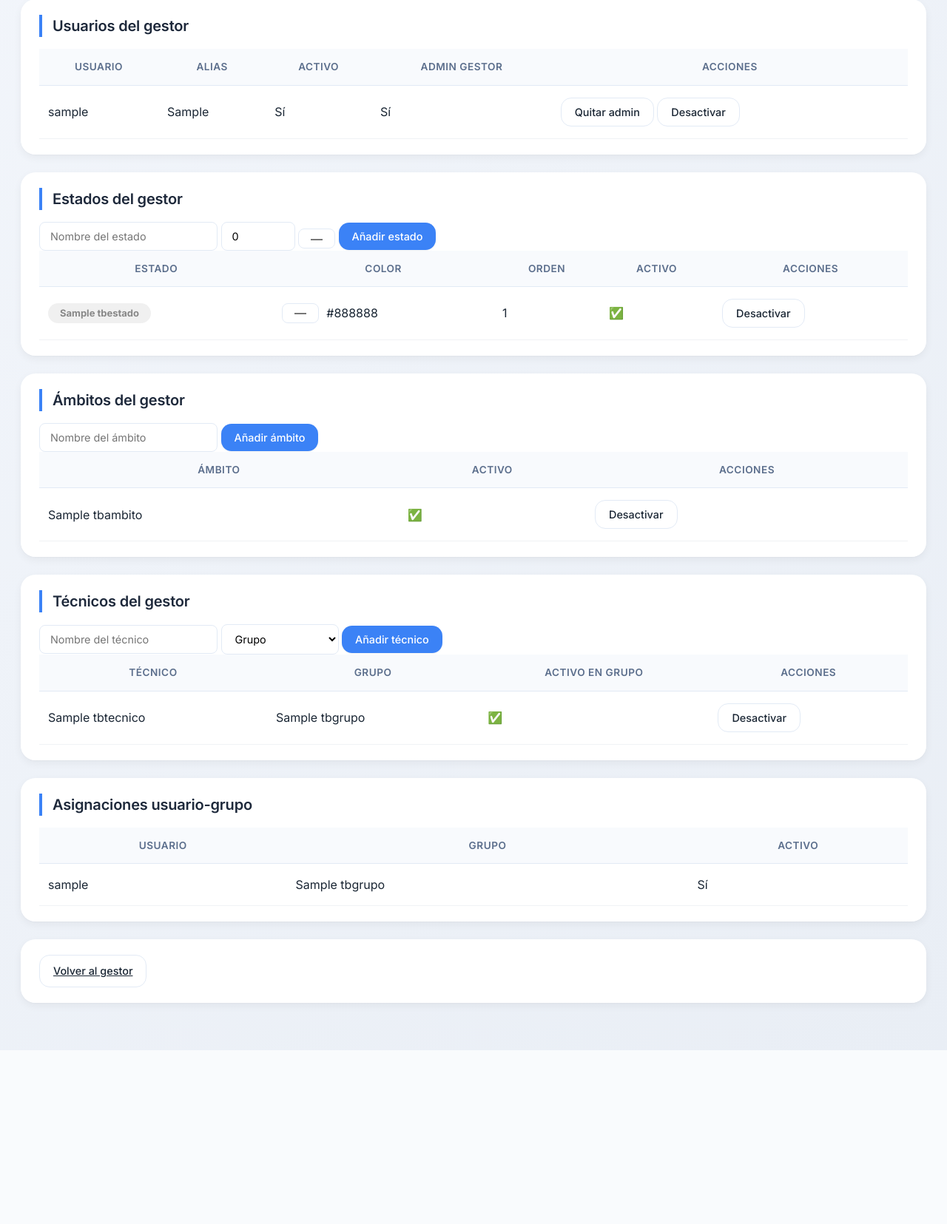
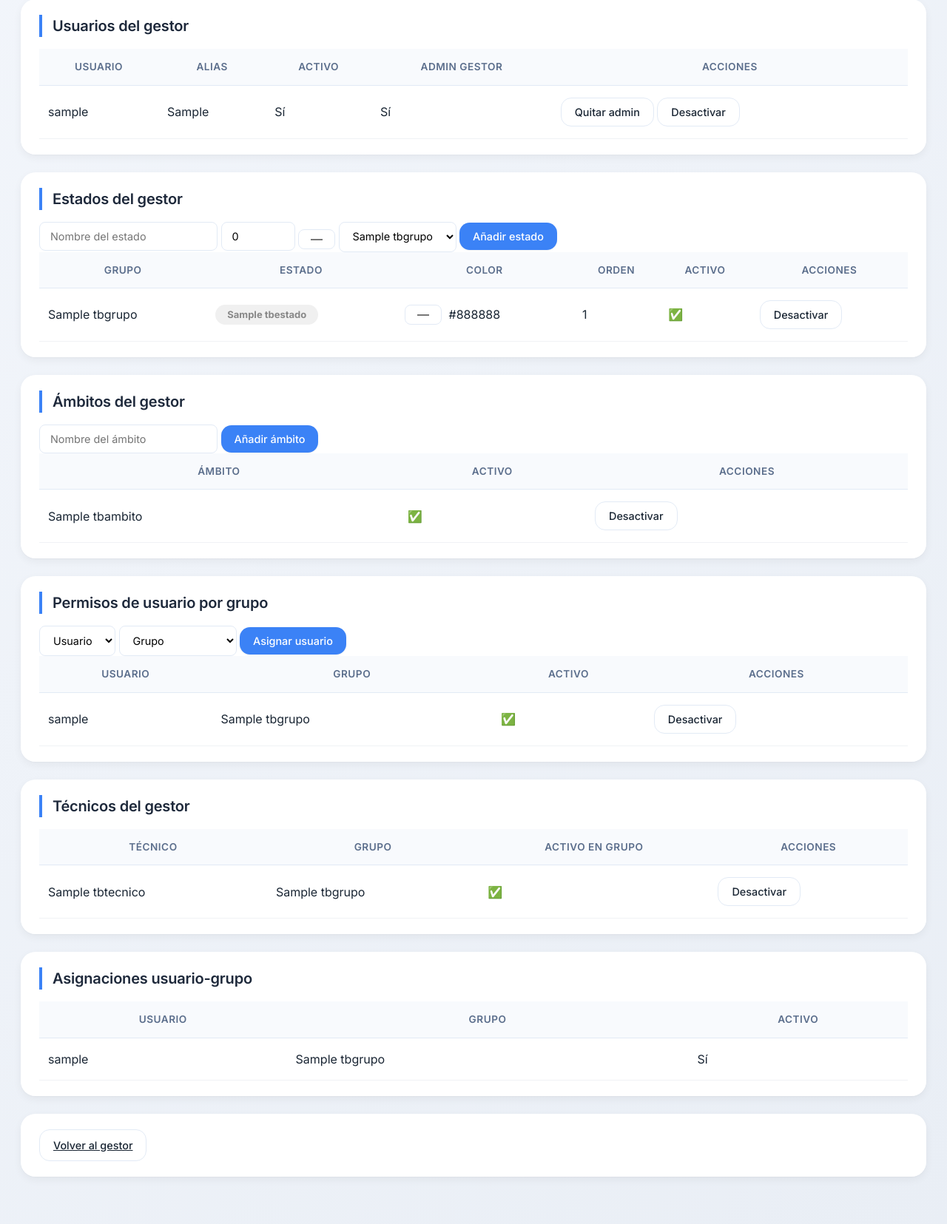
Before and after one commit to Ootoito/gestor-tareas-ia-master, a Django app: page /admin-gestor/ in a window 1280 px wide. Shown: the part 822-2477 px from the top of the page at 74% size. Before the commit the page ends 2242 px from the top, so only its background shows below. Run offline with Django 5.2, Linux system fonts and the light colour scheme; a user stored in the database is signed in; tables that the repository leaves empty hold one stand-in row (values such as "Sample post").

Commit message:
Sincroniza usuarios y tecnicos al asignar grupos

```diff
--- a/gestor_tareas/static/gestortareas/style_gestor_tareas.css
+++ b/gestor_tareas/static/gestortareas/style_gestor_tareas.css
@@ -906,3 +906,14 @@ input:focus, select:focus, textarea:focus {
     min-width: 92px;
     text-align: center;
 }
+
+.acciones-inline {
+    display: flex;
+    align-items: center;
+    justify-content: center;
+    gap: 10px;
+}
+
+.acciones-inline form {
+    margin: 0;
+}
--- a/gestor_tareas/templates/gestortareas/admin_gestor.html
+++ b/gestor_tareas/templates/gestortareas/admin_gestor.html
@@ -234,6 +234,16 @@
                value="#6c757d"
                title="Color del estado">
 
+        <select name="id_grupo_estado"
+            onchange="window.location.href='?grupo_estados=' + this.value;">
+            {% for grupo in grupos %}
+                <option value="{{ grupo.id }}"
+                    {% if id_grupo_filtro_estados|stringformat:"s" == grupo.id|stringformat:"s" %}selected{% endif %}>
+                    {{ grupo.nombre }}
+                </option>
+            {% endfor %}
+        </select>
+
         <button type="submit" class="btn-primary">
             Añadir estado
         </button>
@@ -243,6 +253,7 @@
 
         <thead>
             <tr>
+                <th>Grupo</th>
                 <th>Estado</th>
                 <th>Color</th>
                 <th>Orden</th>
@@ -256,7 +267,7 @@
         {% for estado in estados_gestor %}
 
             <tr>
-
+                <td>{{ estado.grupo.nombre }}</td>
     <td>
         <span class="estado-preview"
               style="background-color: {{ estado.color }}20; color: {{ estado.color }};">
@@ -412,21 +423,24 @@
     </table>
 
 </section>
-<!-- TÉCNICOS -->
+<!-- USUARIOS / GRUPOS -->
 <section class="panel">
 
-    <h2>Técnicos del gestor</h2>
+    <h2>Permisos de usuario por grupo</h2>
 
     <form method="post" class="inline-form">
         {% csrf_token %}
 
-        <input type="hidden" name="accion" value="crear_tecnico">
+        <input type="hidden" name="accion" value="asignar_usuario_grupo">
 
-        <input type="text"
-               name="nombre_tecnico"
-               placeholder="Nombre del técnico">
+        <select name="id_usuario_grupo">
+            <option value="">Usuario</option>
+            {% for usuario in usuarios_auth %}
+                <option value="{{ usuario.id }}">{{ usuario.username }}</option>
+            {% endfor %}
+        </select>
 
-        <select name="id_grupo_tecnico">
+        <select name="id_grupo_usuario">
             <option value="">Grupo</option>
             {% for grupo in grupos %}
                 <option value="{{ grupo.id }}">{{ grupo.nombre }}</option>
@@ -434,9 +448,62 @@
         </select>
 
         <button type="submit" class="btn-primary">
-            Añadir técnico
+            Asignar usuario
         </button>
     </form>
+
+    <table class="task-table">
+        <thead>
+            <tr>
+                <th>Usuario</th>
+                <th>Grupo</th>
+                <th>Activo</th>
+                <th>Acciones</th>
+            </tr>
+        </thead>
+
+        <tbody>
+            {% for rel in relaciones %}
+            <tr>
+                <td>{{ rel.usuario.username }}</td>
+                <td>{{ rel.grupo.nombre }}</td>
+                <td>
+                    {% if rel.activo %}
+                        ✅
+                    {% else %}
+                        ❌
+                    {% endif %}
+                </td>
+                <td>
+                    <form method="post" class="inline-form">
+                        {% csrf_token %}
+
+                        <input type="hidden" name="accion" value="toggle_usuario_grupo">
+                        <input type="hidden" name="id_relacion_usuario_grupo" value="{{ rel.id }}">
+
+                        <button type="submit" class="btn-secondary">
+                            {% if rel.activo %}
+                                Desactivar
+                            {% else %}
+                                Activar
+                            {% endif %}
+                        </button>
+                    </form>
+                </td>
+            </tr>
+            {% empty %}
+            <tr>
+                <td colspan="4">No hay relaciones usuario/grupo.</td>
+            </tr>
+            {% endfor %}
+        </tbody>
+    </table>
+
+</section>
+<!-- TÉCNICOS -->
+<section class="panel">
+
+    <h2>Técnicos del gestor</h2>
 
     <table class="task-table">
         <thead>
--- a/gestor_tareas/views.py
+++ b/gestor_tareas/views.py
@@ -101,17 +101,17 @@ def usuario_es_admin_gestor(user):
 # Catálogos desde BD
 # =========================================================
 
-def read_estados():
-    sql = """
-        SELECT nombre
-        FROM gestor_tareas_tbestados
-        WHERE activo = 1
-        ORDER BY orden, nombre
-    """
-    with connection.cursor() as cursor:
-        cursor.execute(sql)
-        return [row[0] for row in cursor.fetchall()]
-
+def read_estados(id_grupo=None):
+    queryset = EstadoTarea.objects.filter(activo=True)
+
+    if id_grupo is not None:
+        queryset = queryset.filter(grupo_id=id_grupo)
+
+    return list(
+        queryset
+        .order_by("orden", "nombre")
+        .values_list("nombre", flat=True)
+    )
 
 def read_ambitos():
     sql = """
@@ -298,6 +298,12 @@ def gestor_tareas_home(request):
 
     id_grupo = acceso["id_grupo"]
     grupos_usuario = read_grupos_usuario(request.user.username)
+    ids_grupos_usuario = [g["id_grupo"] for g in grupos_usuario]
+
+    if id_grupo not in ids_grupos_usuario and ids_grupos_usuario:
+        id_grupo = ids_grupos_usuario[0]
+        request.session["gestor_tareas_id_grupo"] = id_grupo
+
     # DEBUB PARA ELIMINAR INICIO
     #print("DEBUG id_grupo cargado =", id_grupo)
     # DEBUB PARA ELIMINAR FIN
@@ -309,7 +315,7 @@ def gestor_tareas_home(request):
     #print("DEBUG primera tarea =", tareas[0])
     # DEBUB PARA ELIMINAR FIN
     alertas_pendientes = read_alertas_pendientes_para_grupo(id_grupo)
-    estados = read_estados()
+    estados = read_estados(id_grupo=id_grupo)
     ambitos = read_ambitos()
     tecnicos = read_tecnicos(id_grupo=acceso["id_grupo"])
 
@@ -388,6 +394,7 @@ def gestor_tareas_home(request):
     contadores_estados = []
 
     estados_grupo = EstadoTarea.objects.filter(
+        grupo_id=id_grupo,
         activo=True
     ).order_by("orden", "nombre")
 
@@ -559,7 +566,7 @@ def nueva_tarea(request):
             return redirect("detalle_tarea", tarea_id=id_tarea)
 
     context = {
-        "estados": read_estados(),
+        "estados": read_estados(id_grupo=acceso["id_grupo"]),
         "ambitos": read_ambitos(),
         "tecnicos": read_tecnicos(id_grupo=acceso["id_grupo"]),
         "prioridades": PRIORIDADES,
@@ -1405,10 +1412,39 @@ def admin_gestor(request):
             if not nombre:
                 messages.error(request, "Debes indicar el nombre del grupo.")
             else:
-                GrupoTrabajo.objects.get_or_create(
+                grupo, creado = GrupoTrabajo.objects.get_or_create(
                     nombre=nombre,
                     defaults={"activo": True},
                 )
+
+                if creado:
+                    EstadoTarea.objects.get_or_create(
+                        grupo=grupo,
+                        nombre="Pendiente",
+                        defaults={
+                            "orden": 1,
+                            "color": "#2563eb",
+                            "activo": True,
+                        }
+                    )
+
+                    EstadoTarea.objects.get_or_create(
+                        grupo=grupo,
+                        nombre="Completada",
+                        defaults={
+                        "orden": 2,
+                        "color": "#16a34a",
+                        "activo": True,
+                        }
+                    )
+
+                    AmbitoTarea.objects.get_or_create(
+                        nombre="General",
+                        defaults={
+                            "activo": True,
+                        }
+                    )
+
                 messages.success(request, "Grupo creado correctamente.")
 
         elif accion == "crear_usuario":
@@ -1447,6 +1483,25 @@ def admin_gestor(request):
                         grupo=grupo,
                         defaults={"activo": True},
                     )
+
+                    perfil_usuario = UsuarioGestor.objects.filter(user=usuario).first()
+                    alias_tecnico = perfil_usuario.alias if perfil_usuario and perfil_usuario.alias else usuario.username
+
+                    tecnico, _ = Tecnico.objects.update_or_create(
+                        nombre=alias_tecnico,
+                        defaults={"activo": True},
+                    )
+
+                    TecnicoGrupo.objects.update_or_create(
+                        tecnico=tecnico,
+                        grupo=grupo,
+                        defaults={"activo": True},
+                    )
+
+                    if user == request.user:
+                        request.session["gestor_tareas_id_grupo"] = grupo.id
+                        request.session["gestor_tareas_grupo"] = grupo.nombre
+
                     tecnico, _ = Tecnico.objects.update_or_create(
                         nombre=alias or username,
                         defaults={"activo": True},
@@ -1510,26 +1565,31 @@ def admin_gestor(request):
             nombre_estado = request.POST.get("nombre_estado", "").strip()
             orden_estado = request.POST.get("orden_estado", "0").strip()
             color_estado = request.POST.get("color_estado", "#6c757d").strip() or "#6c757d"
+            id_grupo_estado = request.POST.get("id_grupo_estado", "").strip()
 
             if not nombre_estado:
                 messages.error(request, "Debes indicar el nombre del estado.")
+            elif not id_grupo_estado:
+                messages.error(request, "Debes seleccionar un grupo.")
             else:
-
                 try:
                     orden_estado = int(orden_estado)
                 except:
                     orden_estado = 0
 
+                grupo = GrupoTrabajo.objects.get(id=id_grupo_estado)
+
                 EstadoTarea.objects.get_or_create(
+                    grupo=grupo,
                     nombre=nombre_estado,
                     defaults={
                         "orden": orden_estado,
+                        "color": color_estado,
                         "activo": True,
-                        "color": color_estado,
                     }
-                )
-
-                messages.success(request, "Estado creado correctamente.")
+            )
+
+            messages.success(request, "Estado creado correctamente.")
 
         elif accion == "toggle_estado":
 
@@ -1647,9 +1707,63 @@ def admin_gestor(request):
             except TecnicoGrupo.DoesNotExist:
                 messages.error(request, "Relación técnico/grupo no encontrada.")
 
+        elif accion == "asignar_usuario_grupo":
+
+            id_usuario = request.POST.get("id_usuario_grupo", "").strip()
+            id_grupo = request.POST.get("id_grupo_usuario", "").strip()
+
+            if not id_usuario:
+                messages.error(request, "Debes seleccionar un usuario.")
+            elif not id_grupo:
+                messages.error(request, "Debes seleccionar un grupo.")
+            else:
+                usuario = User.objects.get(id=id_usuario)
+                grupo = GrupoTrabajo.objects.get(id=id_grupo)
+
+                UsuarioGrupo.objects.update_or_create(
+                    usuario=usuario,
+                    grupo=grupo,
+                    defaults={"activo": True},
+                )
+
+                if usuario == request.user:
+                    request.session["gestor_tareas_id_grupo"] = grupo.id
+                    request.session["gestor_tareas_grupo"] = grupo.nombre
+
+                messages.success(request, "Usuario asignado al grupo correctamente.")
+
+        elif accion == "toggle_usuario_grupo":
+
+            id_relacion = request.POST.get("id_relacion_usuario_grupo", "").strip()
+
+            try:
+                relacion = UsuarioGrupo.objects.select_related("usuario", "grupo").get(id=id_relacion)
+
+                relacion.activo = not relacion.activo
+                relacion.save()
+
+                if relacion.usuario == request.user and not relacion.activo:
+                    request.session.pop("gestor_tareas_id_grupo", None)
+                    request.session.pop("gestor_tareas_grupo", None)
+
+                messages.success(request, "Relación usuario/grupo actualizada.")
+
+            except UsuarioGrupo.DoesNotExist:
+                messages.error(request, "Relación usuario/grupo no encontrada.")
+
         return redirect("admin_gestor")
 
     grupos = GrupoTrabajo.objects.all().order_by("nombre")
+    id_grupo_filtro_estados = request.GET.get("grupo_estados", "").strip()
+
+    if not id_grupo_filtro_estados:
+        id_grupo_sesion = request.session.get("gestor_tareas_id_grupo")
+
+        if id_grupo_sesion:
+            id_grupo_filtro_estados = str(id_grupo_sesion)
+        elif grupos.exists():
+            id_grupo_filtro_estados = str(grupos.first().id)
+
     usuarios_gestor = (
         UsuarioGestor.objects
         .select_related("user")
@@ -1662,8 +1776,15 @@ def admin_gestor(request):
         .all()
         .order_by("grupo__nombre", "usuario__username")
     )
-
-    estados_gestor = EstadoTarea.objects.all().order_by("orden", "nombre")
+    usuarios_auth = User.objects.all().order_by("username")
+
+    estados_gestor = (
+        EstadoTarea.objects
+        .select_related("grupo")
+        .filter(grupo_id=id_grupo_filtro_estados)
+        .order_by("grupo__nombre", "orden", "nombre")
+    )
+
     ambitos_gestor = AmbitoTarea.objects.all().order_by("nombre")
     tecnicos_gestor = (
         TecnicoGrupo.objects
@@ -1679,6 +1800,8 @@ def admin_gestor(request):
         "estados_gestor": estados_gestor,
         "ambitos_gestor": ambitos_gestor,
         "tecnicos_gestor": tecnicos_gestor,
+        "id_grupo_filtro_estados": id_grupo_filtro_estados,
+        "usuarios_auth": usuarios_auth,
     }
 
     return render(request, "gestortareas/admin_gestor.html", context)
```
Also changed, not shown: gestor_tareas/models.py (+10 -3 lines), gestor_tareas/migrations/0002_alter_estadotarea_options_estadotarea_grupo_and_more.py (added).
